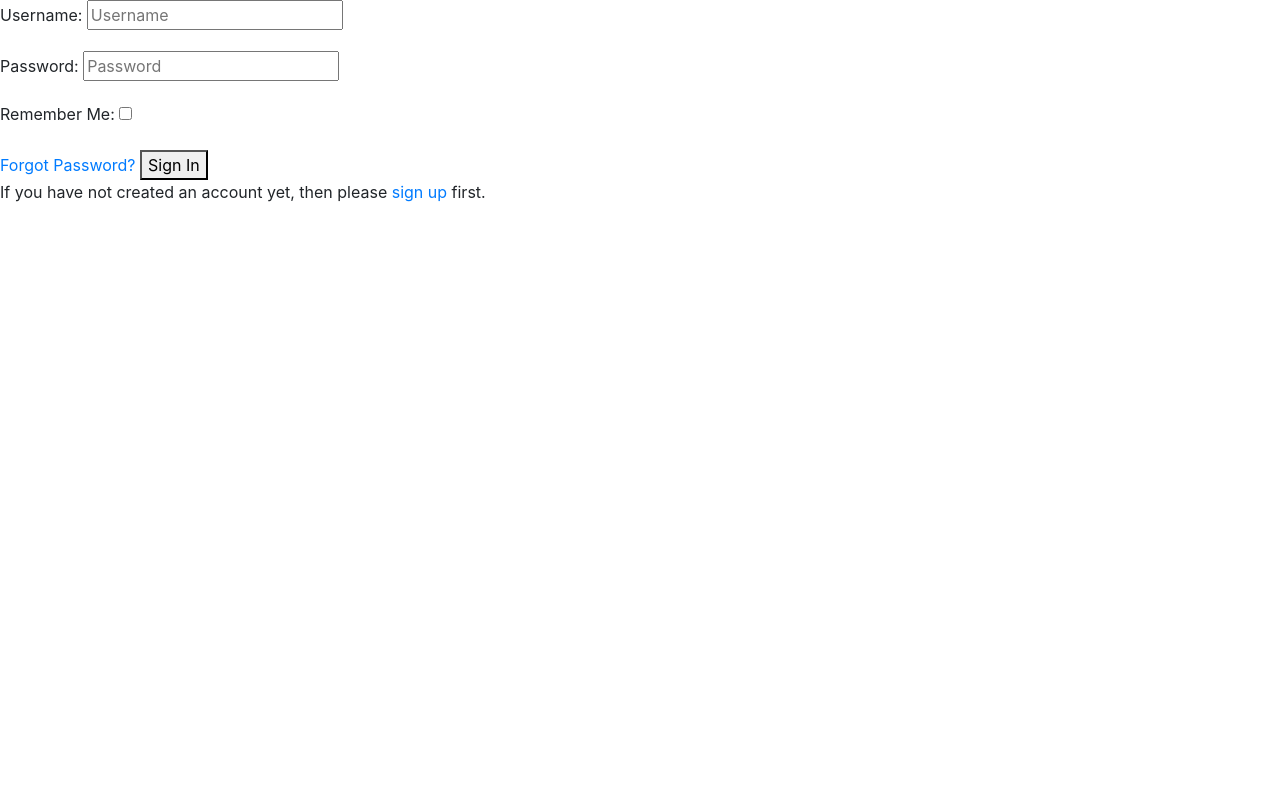
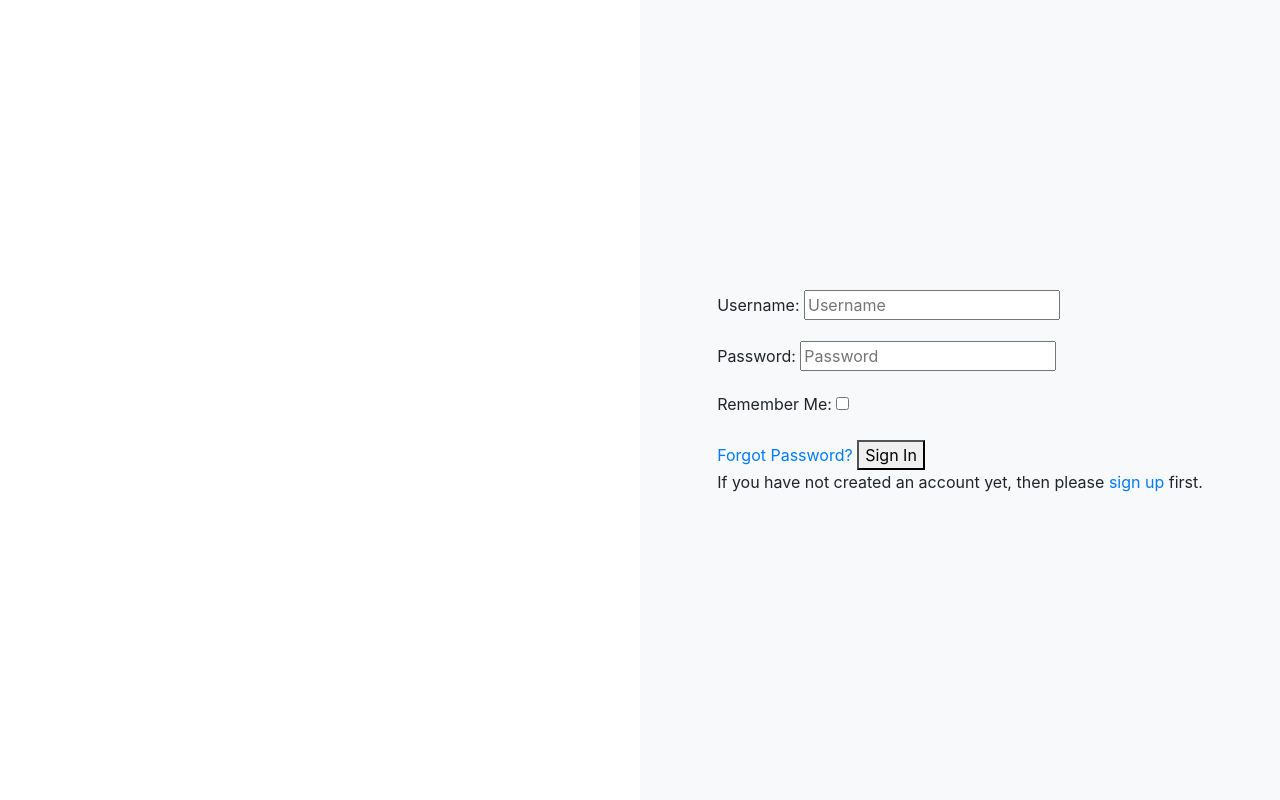
Before and after one commit to Evan2022/Trading-Journal, a Django app: page / in a window 1280 px wide. Run offline with Django 3.2, Linux system fonts and the light colour scheme; some libraries are stand-ins or nearby versions.

```diff
--- a/templates/account/base.html
+++ b/templates/account/base.html
@@ -24,8 +24,6 @@
   {% block content %}
   {% endblock %}
   {% endblock %}
-  {% block extra_body %}
-  {% endblock %}
 
   <script src="https://code.jquery.com/jquery-3.5.1.slim.min.js"
     integrity="sha384-DfXdz2htPH0lsSSs5nCTpuj/zy4C+OGpamoFVy38MVBnE+IbbVYUew+OrCXaRkfj" crossorigin="anonymous">
--- a/templates/account/login.html
+++ b/templates/account/login.html
@@ -3,16 +3,27 @@
 {% load i18n %}
 
 {% block content %}
+<div class="container-fluid h-100 vh-100">
+  <div class="row h-100">
+    <div class="col-6 h-100 d-flex align-items-center justify-content-center bg-white">
 
+
+    </div>
+    <div class="col-6 h-100 d-flex align-items-center justify-content-center bg-light">
       <form class="login" method="POST" action="{% url 'account_login' %}">
         {% csrf_token %}
         {{ form.as_p }}
         {% if redirect_field_value %}
-  <input type="hidden" name="{{ redirect_field_name }}" value="{{ redirect_field_value }}" />
+        <input type="hidden" name="{{ redirect_field_name }}" value="{{ redirect_field_value }}"/>
         {% endif %}
         <a class="button secondaryAction" href="{% url 'account_reset_password' %}">{% trans "Forgot Password?" %}</a>
         <button class="primaryAction" type="submit">{% trans "Sign In" %}</button>
         <p>{% blocktrans %}If you have not created an account yet, then please
           <a href="{{ signup_url }}">sign up</a> first.{% endblocktrans %}</p>
+    </div>
+  </div>
+</div>
+
+
 
 {% endblock %}
```
Lines whose indentation alone changed are shown as unchanged.
